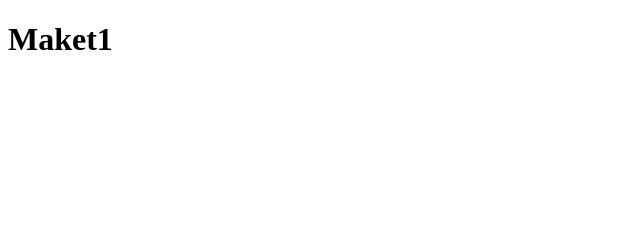
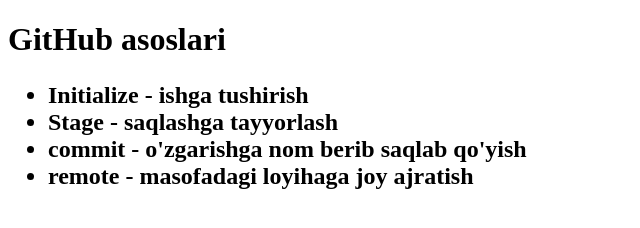
Before and after one commit to gitfrontdev/simple-project, a plain HTML site: page index.html in a window 1280 px wide. Shown: the whole page, without its empty margins (0-640 px from the left). Drawn offline with Linux system fonts and the light colour scheme.

Commit message:
add site heading and unordered list

```diff
--- a/index.html
+++ b/index.html
@@ -7,8 +7,14 @@
   <title>Maket1</title>
 </head>
 <body>
-  <div>
-    <h1>Maket1</h1>
-  </div>
+  <h1>GitHub asoslari</h1>
+  <h2>
+    <ul>
+      <li>Initialize - ishga tushirish</li>
+      <li>Stage - saqlashga tayyorlash</li>
+      <li>commit - o'zgarishga nom berib saqlab qo'yish</li>
+      <li>remote - masofadagi loyihaga joy ajratish</li>
+    </ul>
+  </h2>
 </body>
 </html>
```
